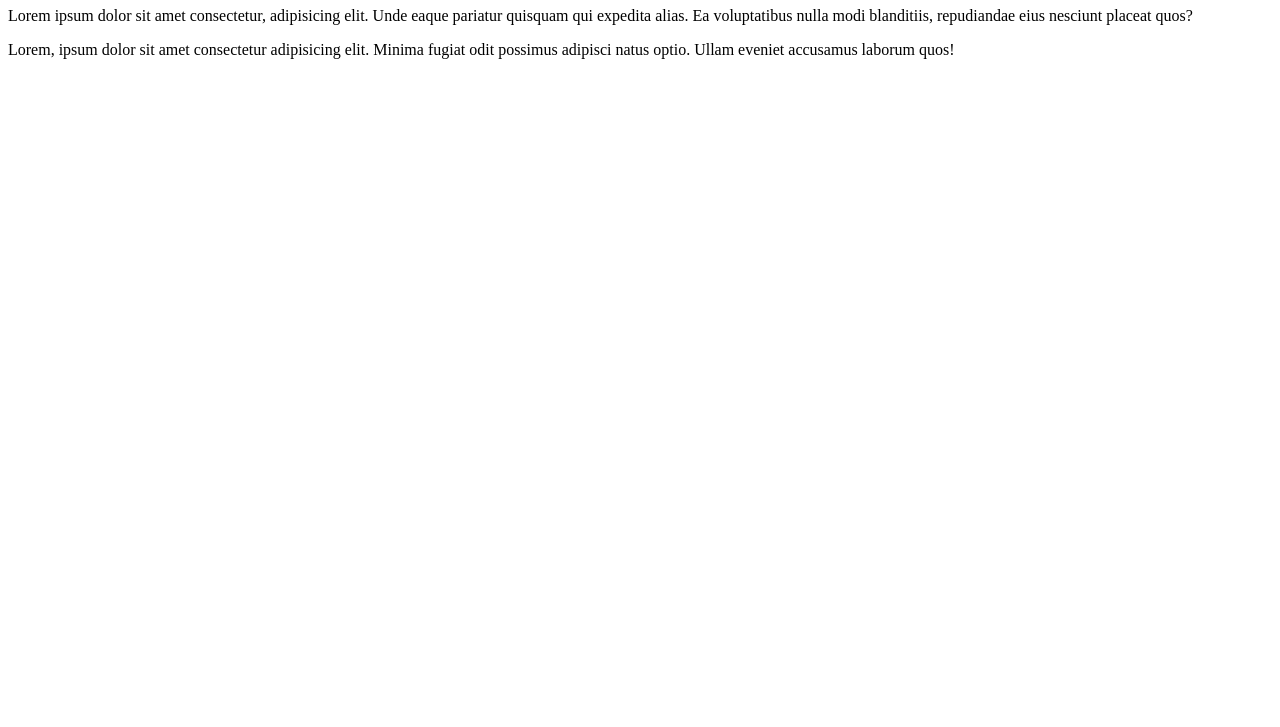
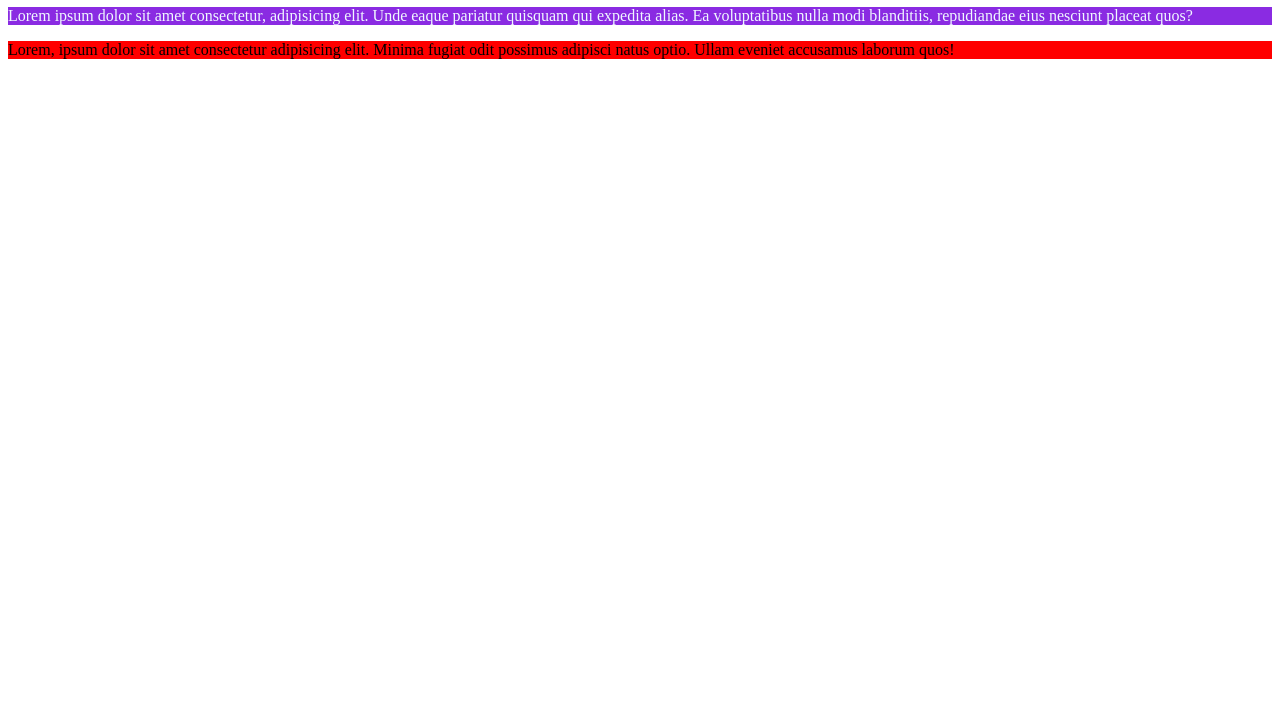
Before and after one commit to mdamjad4412/my-first-project-repo, a plain HTML site: page index.html in a window 1280 px wide. Shown: the part 73-800 px from the top of the page. Drawn offline with Linux system fonts and the light colour scheme.

Commit message:
style.css

```diff
--- a/style.css
+++ b/style.css
@@ -2,3 +2,11 @@ h1{
   color: aquamarine;
   background-color: blanchedalmond;
 }
+p{
+  color: aliceblue;
+  background-color: blueviolet;
+}
+div{
+  color: black;
+  background-color: red;
+}
```
